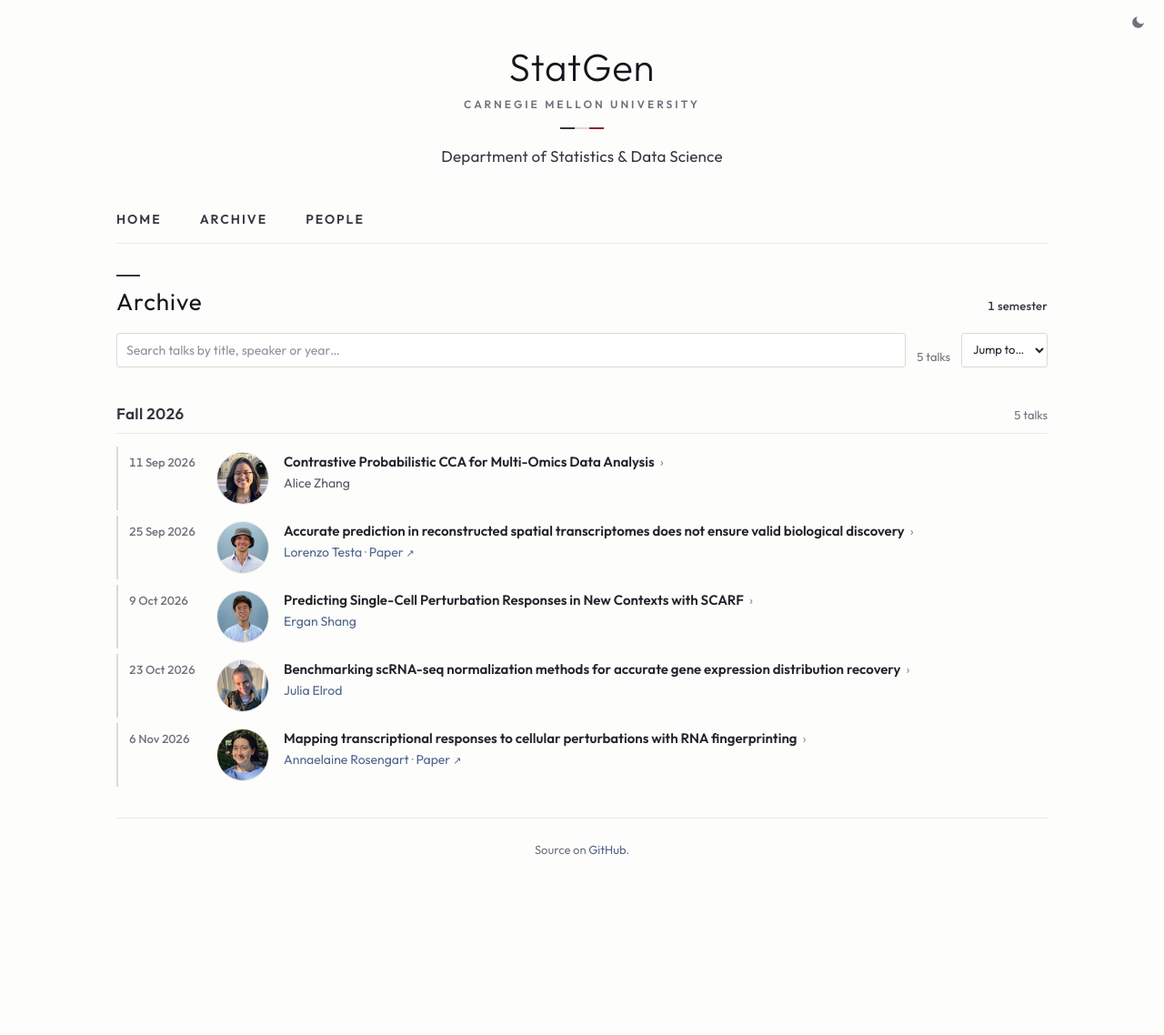
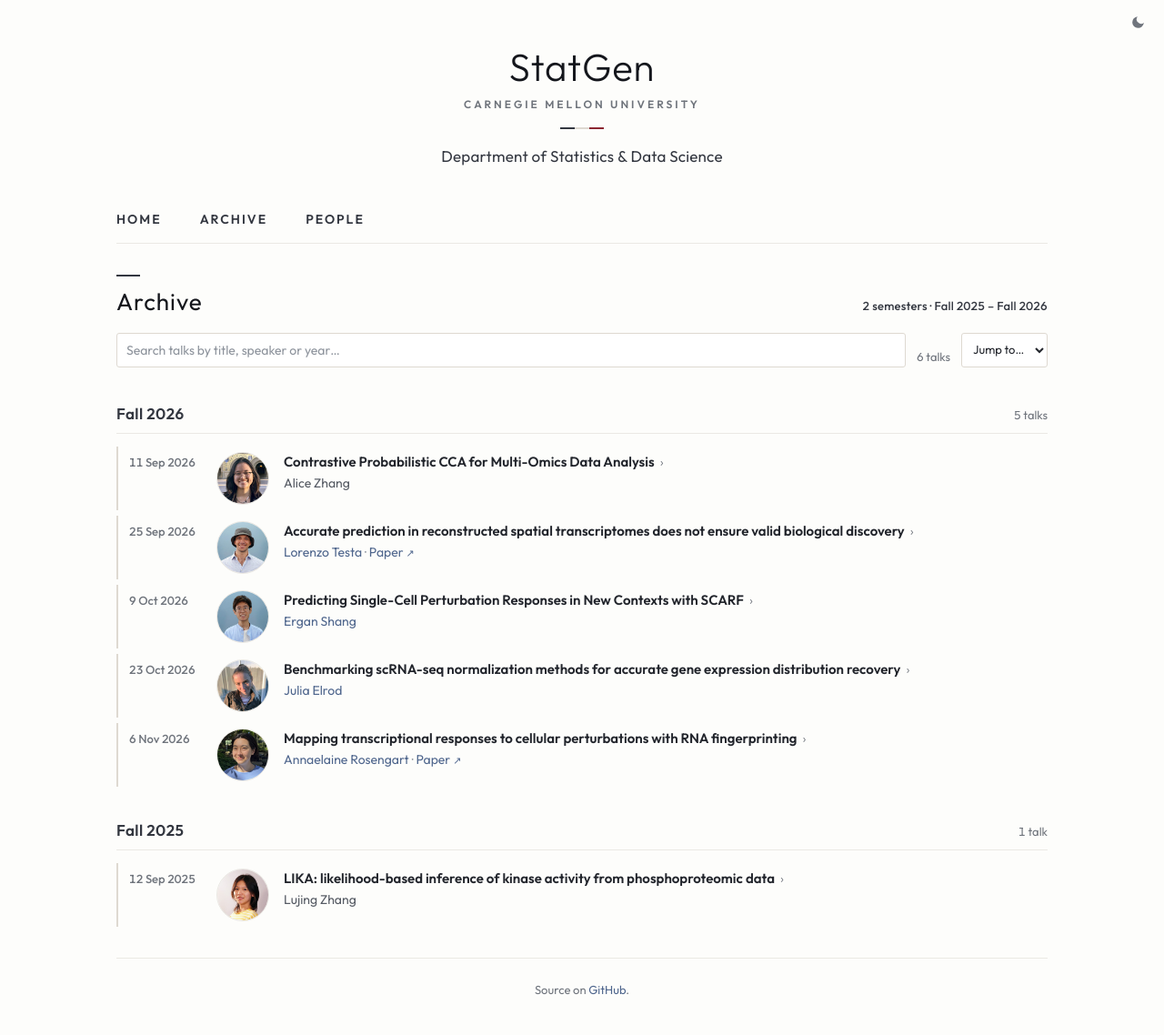
Before and after one commit to cmustatgen/cmustatgen.github.io, a Jekyll site: the page built from archive.html, in a window 1280 px wide. Shown: the whole page at 91% size. Built offline with Jekyll 4.4.1, drawn with Linux system fonts in a browser that asks for light colours; before the commit the page ends 984 px from its top, so only the background shows below that; part of the change alters nothing that is shown.

Commit message:
Add Fall 2025 term with Lujing Zhang's LIKA talk (Sept 12)
Co-Authored-By: Claude Fable 5.1 <noreply@anthropic.com>

```diff
--- /dev/null
+++ b/_data/talks/fall2025.yaml
@@ -0,0 +1,18 @@
+# Fall 2025 -- one entry per meeting, in date order. See fall2026.yaml for the
+# field reference.
+
+- date: '2025-09-12'
+  speakers: [lujing_zhang]
+  title: "LIKA: likelihood-based inference of kinase activity from phosphoproteomic data"
+  abstract: >-
+    Directed networks abound in biology. Metabolic, gene regulatory, neurocircuitry cell signaling,
+    and post-translational modifications of proteins are examples of directed networks. Statistical
+    inference about perturbations of portions of directed networks, therefore, can be a useful tool
+    for understanding various aspects of biology, including human diseases such as cancer. For
+    instance, many cancers originate from perturbation of master kinases, which disrupt the function
+    of numerous downstream proteins by alteration of their natural phosphorylation levels. We
+    present LIKA, a likelihood-based graphical framework for inferring kinase activity from
+    phosphoproteomic data. By modeling the many-to-many structure of kinase-substrate interactions,
+    LIKA achieves high efficiency with limited data while capturing network complexity.
+    Applications to schizophrenia and cell line datasets reveal novel dysregulated kinases, with
+    simulations confirming robustness and accuracy.
--- a/_data/terms.yaml
+++ b/_data/terms.yaml
@@ -8,3 +8,6 @@
   default_room: BH 129Q
   default_time: 2pm
   note: We meet every other Friday.
+- key: fall2025
+  name: Fall 2025
+  status: past
```
